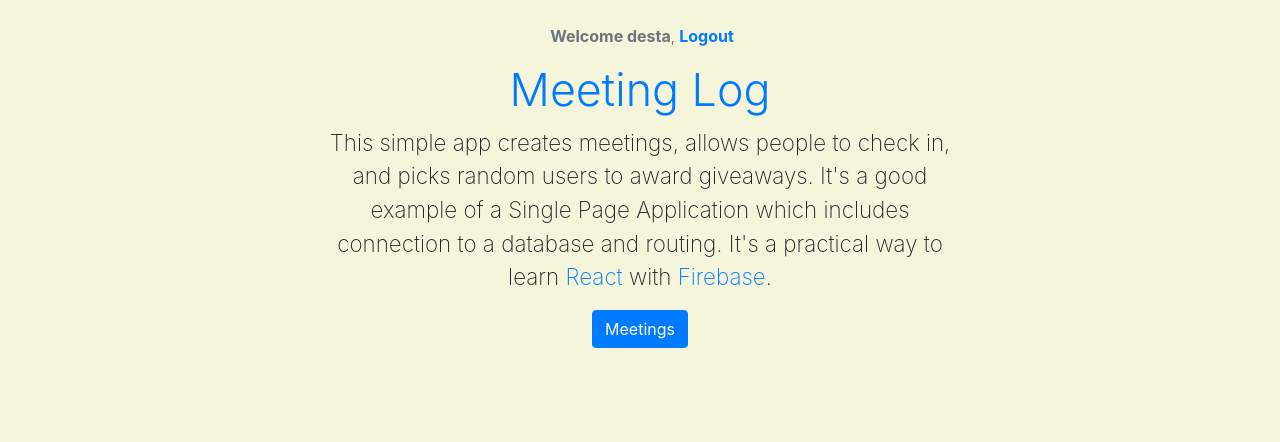
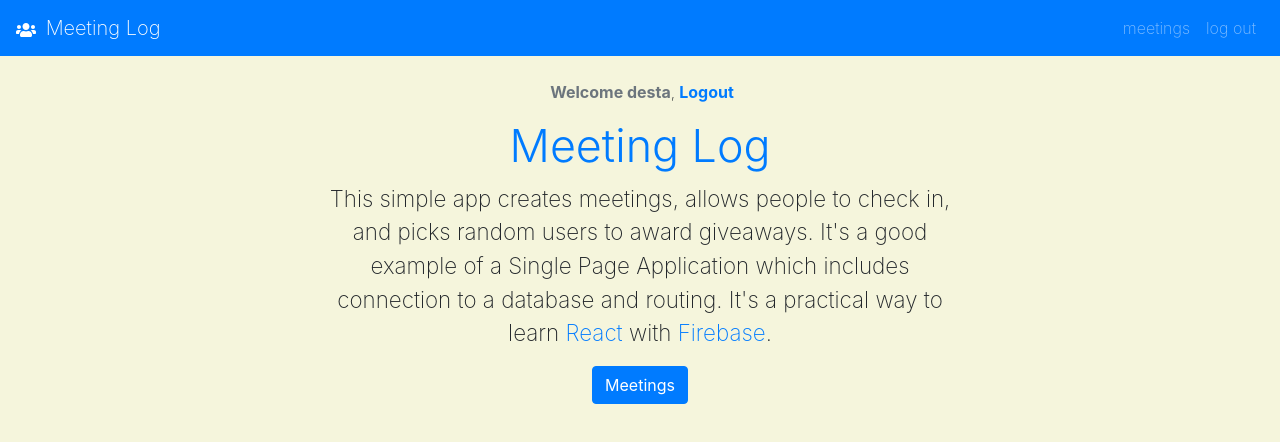
Before and after one commit to mdestafadilah/reactjs-spa, a React (Create React App) app: page / in a window 1280 px wide. Shown: the top 442 px of the page. Built offline with nearby package versions, Linux system fonts and the light colour scheme; the HTML template or start-up script is replaced by a standard one.

Commit message:
add navigations

```diff
--- a/src/App.js
+++ b/src/App.js
@@ -3,6 +3,7 @@
 /* IMPORT KOMPONEN DISINI */
 import Home from './Home';
 import Welcome from './Welcome';
+import Navigation from './Navigation';
 
 
 class App extends Component {
@@ -18,6 +19,7 @@
   render(){
     return(
       <div>
+        <Navigation user={this.state.user} />
         { this.state.user && <Welcome user={this.state.user} /> }
         <Home user={this.state.user} />
       </div>
--- a/src/Navigation.js
+++ b/src/Navigation.js
@@ -7,13 +7,38 @@
         const {user} = this.props;
 
         return(
-            <div className="text-center mt-4">
-                <span className="text-secondary font-weight-bold pl-1">
-                Welcome {user}
-                </span>
-                ,
-                <a href="/" className="font-weight-bold text-primary pl-1">Logout</a>
+            <nav className="site-nav family-sans navbar navbar-expand bg-primary navbar-dark higher">
+            <div className="container-fluid">
+              <a href="/" className="navbar-brand">
+                <FaUsers className="mr-1" /> Meeting Log
+              </a>
+              <div className="navbar-nav ml-auto">
+                { user && (
+                    <a className="nav-item nav-link" href="/meetings">
+                        meetings
+                    </a>
+                )}
+                { !user && (
+                    <a className="nav-item nav-link" href="/login">
+                       log in
+                    </a>
+                )}
+
+                { !user && (
+                  <a className="nav-item nav-link" href="/register">
+                    register
+                  </a>
+                )}
+
+                { user && (
+                  <a className="nav-item nav-link" href="/login">
+                    log out
+                  </a>
+                )}
+
+              </div>
             </div>
+          </nav>
         );
     }
 }
```
